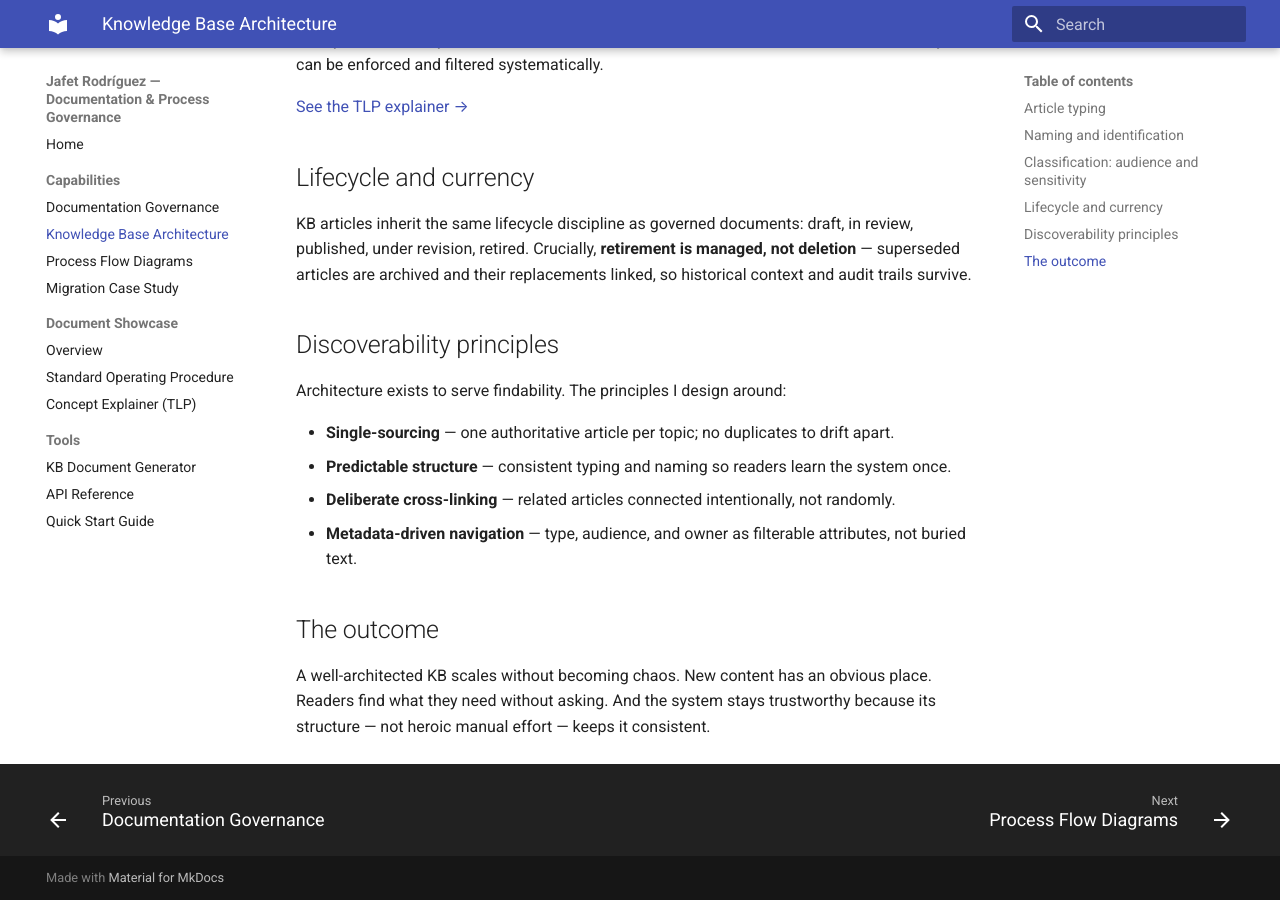
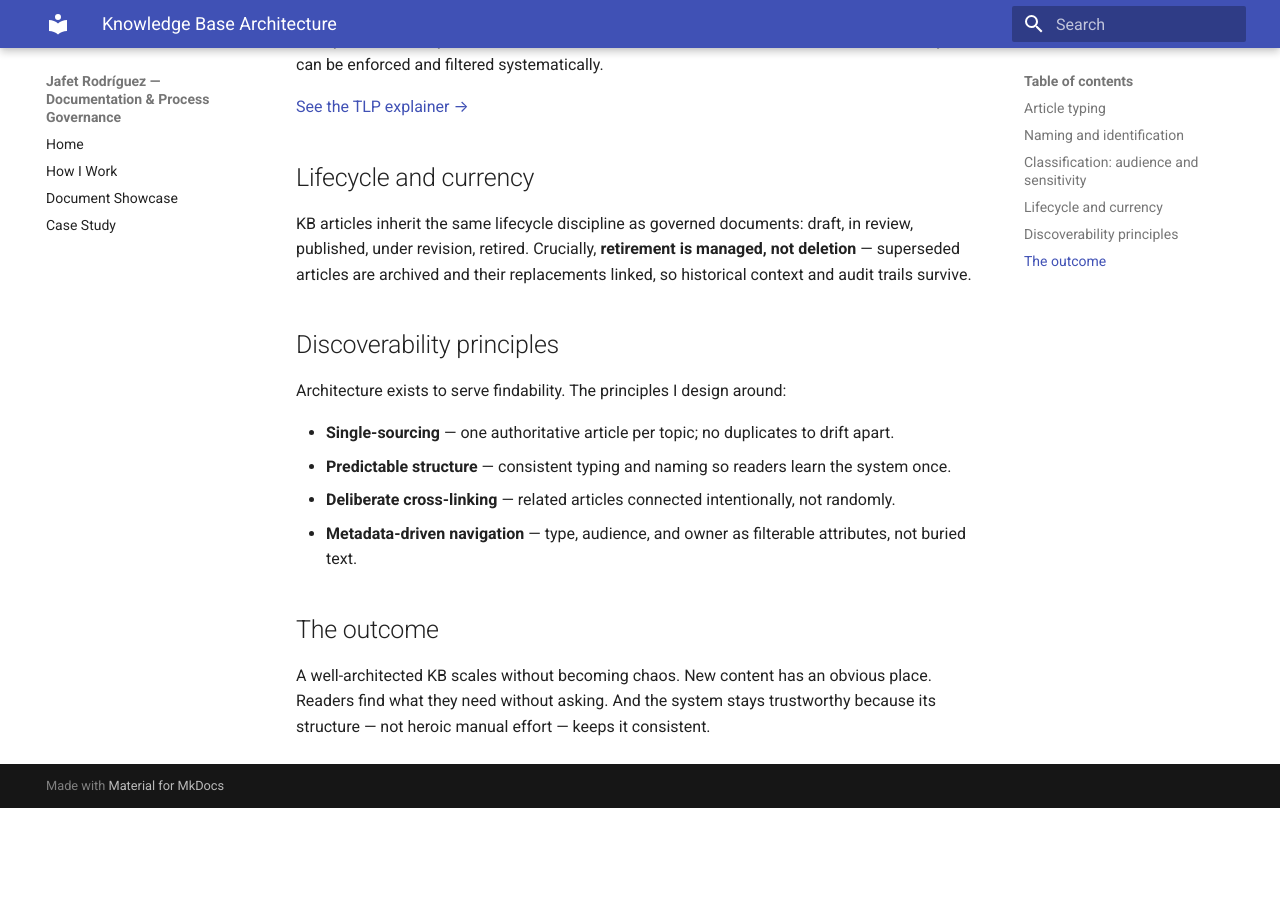
Before and after one commit to JafetRodri/docs-portfolio, an MkDocs documentation site: the page built from docs/kb-architecture.md, in a window 1280 px wide and 900 px high, scrolled down 1384 px. Built offline with MkDocs 1.6.1 and Material for MkDocs 9.7.7, drawn with Linux system fonts in a browser that asks for light colours; after the commit the page ends 2192 px from its top, so only the background shows below that.

Commit message:
Add files via upload

```diff
--- a/mkdocs.yml
+++ b/mkdocs.yml
@@ -8,26 +8,18 @@ theme:
       primary: indigo
       accent: cyan
   features:
-    - navigation.sections
     - navigation.top
     - navigation.footer
     - content.code.copy
 
 nav:
   - Home: index.md
-  - Capabilities:
-    - Documentation Governance: iso-governance.md
-    - Knowledge Base Architecture: kb-architecture.md
-    - Process Flow Diagrams: process-flow.md
-    - Migration Case Study: migration-case-study.md
-  - Document Showcase:
-    - Overview: document-showcase.md
-    - Standard Operating Procedure: sop.md
-    - Concept Explainer (TLP): tlp.md
-  - Tools:
-    - KB Document Generator: kb-generator.md
-    - API Reference: api.md
-    - Quick Start Guide: quickstart.md
+  - How I Work: how-i-work.md
+  - Document Showcase: document-showcase.md
+  - Case Study: case-study.md
+
+extra_javascript:
+  - javascripts/resize-embeds.js
 
 markdown_extensions:
   - admonition
```
